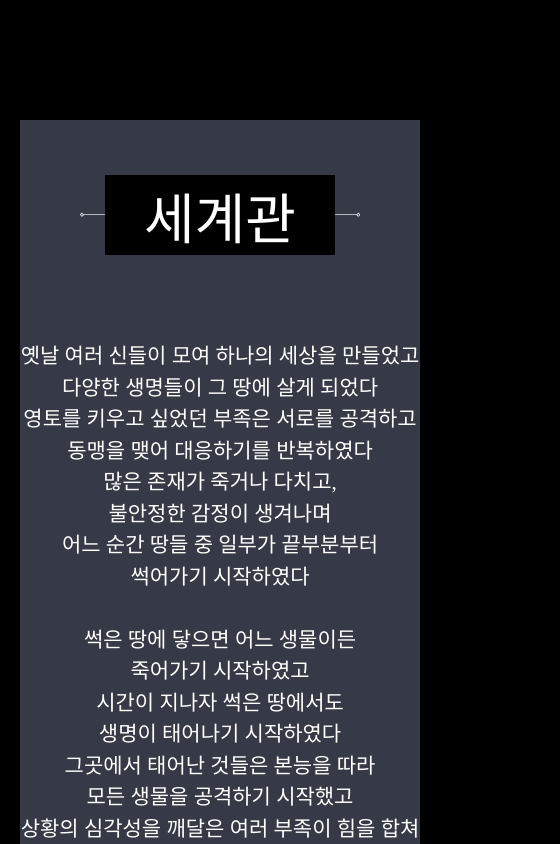
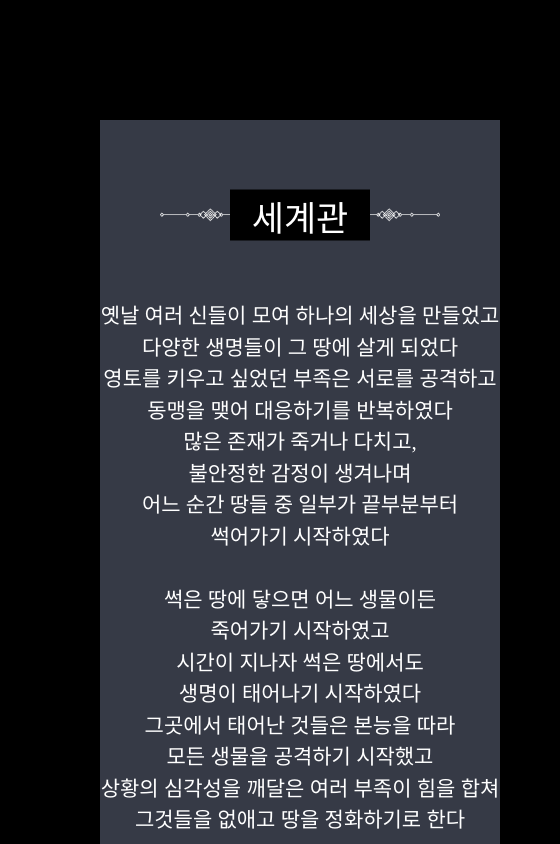
Before and after one commit to teamHG2026/teamHG2026.github.io, a plain HTML site: page index.html in a window 390 px wide. Shown: the part 880-1724 px from the top of the page, 560 px wide, since content can reach past the window. Drawn offline with nearby package versions, Linux system fonts and the light colour scheme.

Commit message:
1212
메인

```diff
--- a/index.css
+++ b/index.css
@@ -1207,15 +1207,24 @@ a:hover {
     }
 
     #story {
-        left: 20px;
+        left: 100px;
         margin-top: 200px;
         width: 400px;
         height: 860px;
         background-color: #363a46;
     }
 
+    #s_title_box {
+        height: 155px;
+    }
+
+    #title01 {
+        font-size: 35px;
+        width: 140px;
+    }
+
     #gameEX {
-        left: 20px;
+        left: 100px;
         width: 460px;
         height: 2000px;
         margin-top: 150px;
```
